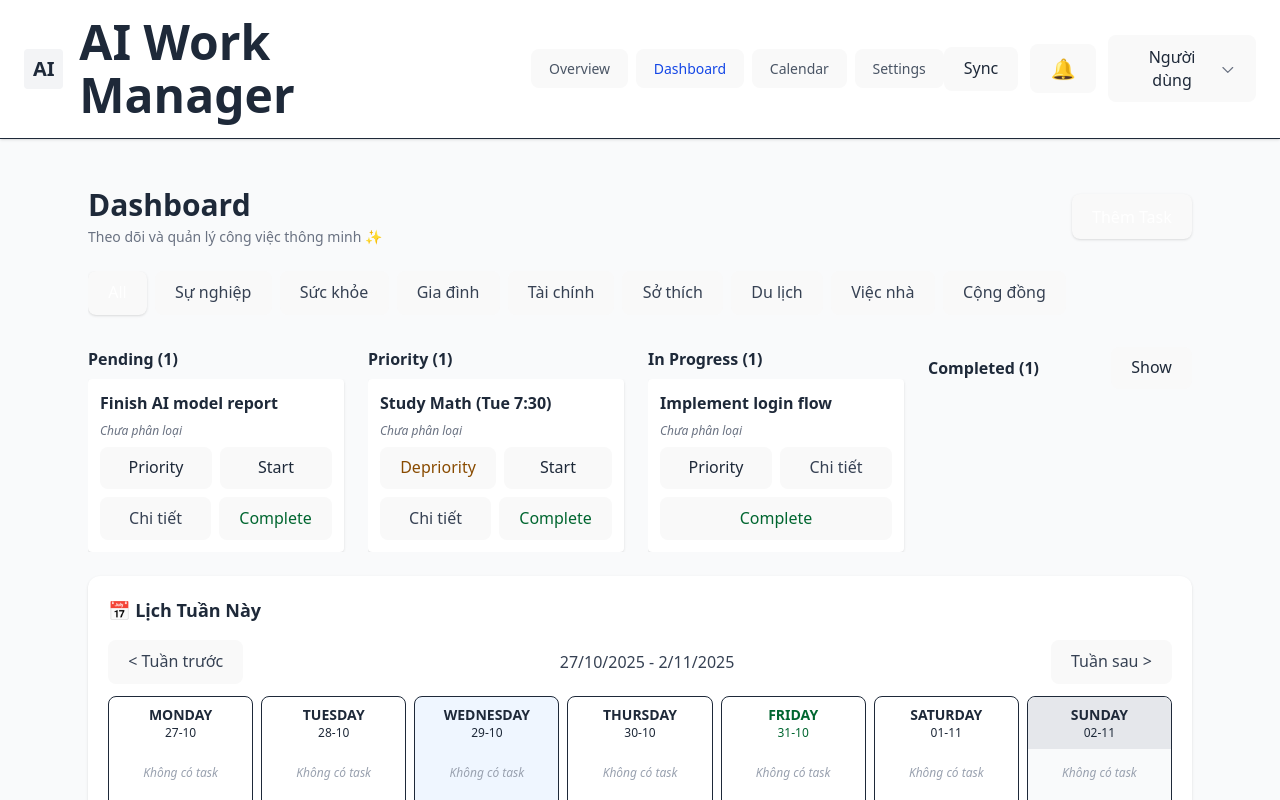
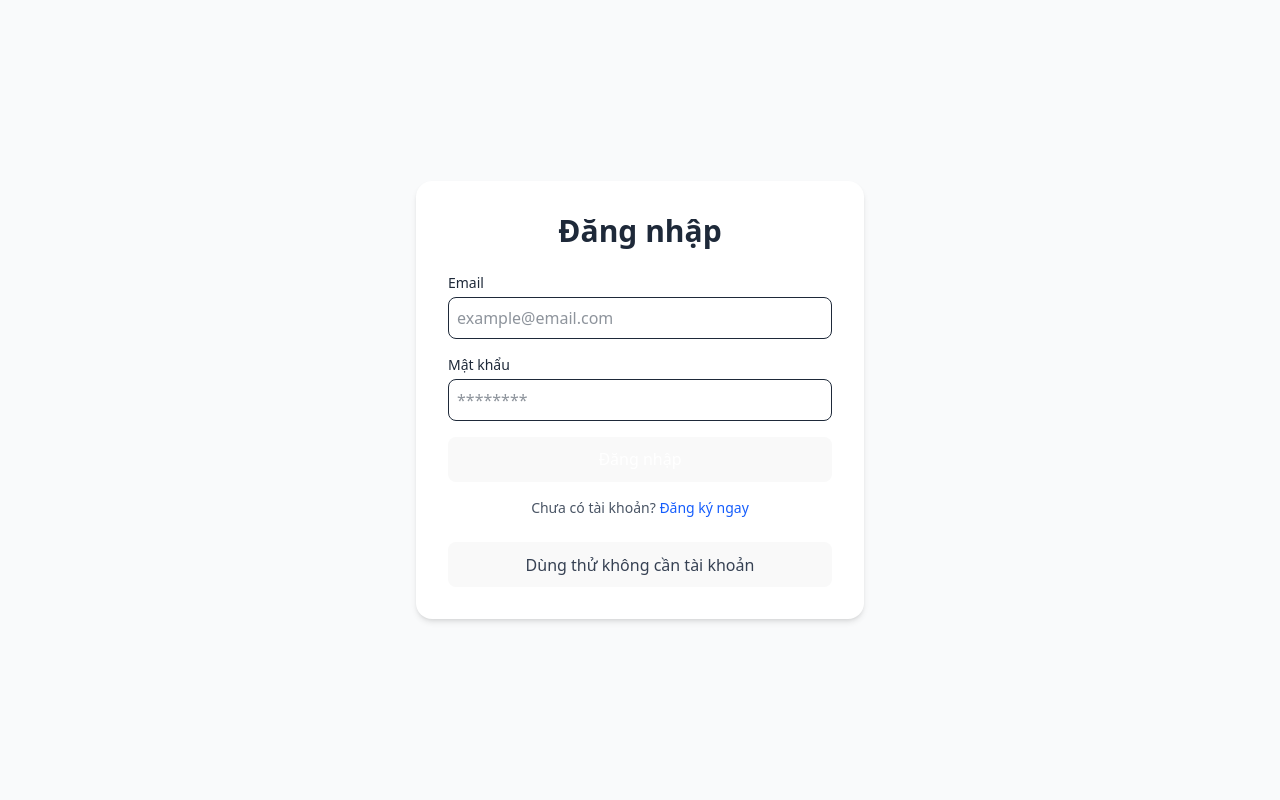
Before and after one commit to 23001825-NguyenQuangAnh/group36-finalterm, a React (Vite) app in the folder vite-project/: page / in a window 1280 px wide. Both pictures are taken after a click on the button "Đăng nhập". Shown: the top 800 px of the page. Built offline with nearby package versions, Linux system fonts and the light colour scheme.

Commit message:
Đã thêm login/register nhưng chưa xóa demo

```diff
--- a/vite-project/index.html
+++ b/vite-project/index.html
@@ -2,9 +2,9 @@
 <html lang="en">
   <head>
     <meta charset="UTF-8" />
-    <link rel="icon" type="image/svg+xml" href="/vite.svg" />
+    <link rel="icon" type="image/svg+xml" href="/report-svgrepo-com.svg" />
     <meta name="viewport" content="width=device-width, initial-scale=1.0" />
-    <title>vite-project</title>
+    <title>AI Work Manager</title>
   </head>
   <body>
     <div id="root"></div>
--- a/vite-project/src/App.jsx
+++ b/vite-project/src/App.jsx
@@ -7,6 +7,7 @@ import CalendarView from "./pages/CalendarView";
 import Settings from "./pages/Settings";
 import LandingPage from "./pages/LandingPage";
 import Dashboard from "./pages/Dashboard";
+import LoginPage from "./pages/LoginPage";
 
 import { useTasks } from "./hooks/useTasks";
 import { handleSyncDemo, toggleLogin } from "./utils/auth";
@@ -14,22 +15,44 @@ import { handleSyncDemo, toggleLogin } from "./utils/auth";
 export default function App() {
   const [activeTab, setActiveTab] = useState("dashboard");
   const [isLoggedIn, setIsLoggedIn] = useState(false);
+  const [showLoginPage, setShowLoginPage] = useState(false);
   const { tasks, setTasks } = useTasks(isLoggedIn);
 
-  // Xóa toàn bộ dữ liệu demo (local)
   const clearData = () => {
     if (confirm("Clear local demo data?")) {
       localStorage.removeItem("awm_tasks_v1");
       setTasks([]);
     }
   };
+  <Header
+  userName={localStorage.getItem("awm_user_name") || "Người dùng"}
+  activeTab={activeTab}
+  setActiveTab={setActiveTab}
+  onSync={handleSyncDemo}
+  isLoggedIn={isLoggedIn}
+  onLoginLogout={() => toggleLogin(setIsLoggedIn)}
+  />
 
-  // Nếu CHƯA đăng nhập → hiện LandingPage
+
+  // Nếu CHƯA đăng nhập
   if (!isLoggedIn) {
-    return <LandingPage onLogin={() => toggleLogin(setIsLoggedIn)} />;
+    // Nếu chưa ấn “Đăng nhập” → hiện LandingPage
+    if (!showLoginPage) {
+      return <LandingPage onLogin={() => setShowLoginPage(true)} />;
+    }
+
+    // Nếu đã ấn → hiện LoginPage
+    return (
+      <LoginPage
+        onAuthSuccess={() => {
+          toggleLogin(setIsLoggedIn);
+          setShowLoginPage(false);
+        }}
+      />
+    );
   }
 
-  // Nếu ĐÃ đăng nhập → hiện ứng dụng chính
+  // Nếu ĐÃ đăng nhập → hiện App chính
   return (
     <div className="min-h-screen bg-gray-50 text-gray-800">
       <Header
--- a/vite-project/src/pages/Dashboard.jsx
+++ b/vite-project/src/pages/Dashboard.jsx
@@ -86,7 +86,7 @@ export default function Dashboard({ tasks, setTasks }) {
   // === LỊCH TUẦN ===
   const daysOfWeek = ['MONDAY','TUESDAY','WEDNESDAY','THURSDAY','FRIDAY','SATURDAY','SUNDAY'];
   const colors = [
-    'red','purple','blue','orange','green','indigo','gray'
+    'red','purple','blue','orange','green','indigo','yellow'
   ];
   const weekDates = useMemo(() => {
     const start = getStartOfWeek(currentDate);
@@ -134,8 +134,8 @@ export default function Dashboard({ tasks, setTasks }) {
       {/* HEADER */}
       <div className="flex justify-between items-center">
         <div>
-          <h2 className="text-3xl font-bold text-gray-800">Dashboard</h2>
-          <p className="text-sm text-gray-500 mt-1">
+          <h2 className="text-3xl font-bold text-yellow-800">Dashboard</h2>
+          <p className="text-sm text-yellow-500 mt-1">
             Theo dõi và quản lý công việc thông minh ✨
           </p>
         </div>
@@ -208,7 +208,7 @@ export default function Dashboard({ tasks, setTasks }) {
         <div className="flex justify-between items-center mb-3">
           <button
             onClick={() => setCurrentDate(addDays(currentDate, -7))}
-            className="px-3 py-1 bg-gray-200 text-gray-700 rounded hover:bg-gray-300 text-sm"
+            className="px-3 py-1 bg-yellow-200 text-gray-700 rounded hover:bg-gray-300 text-sm"
           >
             &lt; Tuần trước
           </button>
@@ -218,7 +218,7 @@ export default function Dashboard({ tasks, setTasks }) {
           </span>
           <button
             onClick={() => setCurrentDate(addDays(currentDate, 7))}
-            className="px-3 py-1 bg-gray-200 text-gray-700 rounded hover:bg-gray-300 text-sm"
+            className="px-3 py-1 bg-yellow-200 text-gray-700 rounded hover:bg-gray-300 text-sm"
           >
             Tuần sau &gt;
           </button>
@@ -260,13 +260,13 @@ export default function Dashboard({ tasks, setTasks }) {
                         >
                           {task.title}
                         </div>
-                        <div className="text-xs text-gray-500">
+                        <div className="text-xs text-yellow-500">
                           {CATEGORIES.find((c) => c.id === task.categoryId)?.name || 'N/A'}
                         </div>
                       </div>
                     ))
                   ) : (
-                    <div className="text-xs text-gray-400 text-center italic mt-2">
+                    <div className="text-xs text-yellow-400 text-center italic mt-2">
                       Không có task
                     </div>
                   )}
--- /dev/null
+++ b/vite-project/src/pages/LoginPage.jsx
@@ -0,0 +1,108 @@
+import React, { useState } from "react";
+
+/**
+ * LoginPage — Trang đăng nhập / đăng ký đơn giản có nhập tên
+ * Props:
+ *  - onAuthSuccess: hàm gọi sau khi đăng nhập / đăng ký thành công
+ */
+export default function LoginPage({ onAuthSuccess }) {
+  const [isRegister, setIsRegister] = useState(false);
+  const [name, setName] = useState("");
+  const [email, setEmail] = useState("");
+  const [password, setPassword] = useState("");
+
+  const handleSubmit = (e) => {
+    e.preventDefault();
+
+    if (isRegister) {
+      // === Xử lý ĐĂNG KÝ ===
+      if (!name || !email || !password) {
+        alert("Vui lòng nhập đầy đủ thông tin đăng ký!");
+        return;
+      }
+      localStorage.setItem("awm_user_name", name);
+      alert(`Chào mừng ${name}! Đăng ký thành công 🎉`);
+    } else {
+      // === Xử lý ĐĂNG NHẬP ===
+      if (!email || !password) {
+        alert("Vui lòng nhập email và mật khẩu!");
+        return;
+      }
+      const savedName = localStorage.getItem("awm_user_name") || "Người dùng";
+      alert(`Xin chào ${savedName}! Đăng nhập thành công ✅`);
+    }
+
+    onAuthSuccess();
+  };
+
+  return (
+    <div className="min-h-screen flex items-center justify-center bg-gray-50 text-gray-800 px-4">
+      <div className="bg-white p-8 rounded-2xl shadow-md w-full max-w-md">
+        <h2 className="text-3xl font-bold text-center mb-6">
+          {isRegister ? "Đăng ký tài khoản" : "Đăng nhập"}
+        </h2>
+
+        <form onSubmit={handleSubmit} className="space-y-4">
+          {isRegister && (
+            <div>
+              <label className="block text-sm font-medium mb-1">Họ và tên</label>
+              <input
+                type="text"
+                className="w-full border rounded-lg p-2 focus:outline-none focus:ring-2 focus:ring-blue-500"
+                value={name}
+                onChange={(e) => setName(e.target.value)}
+                placeholder="Nguyễn Văn A"
+              />
+            </div>
+          )}
+
+          <div>
+            <label className="block text-sm font-medium mb-1">Email</label>
+            <input
+              type="email"
+              className="w-full border rounded-lg p-2 focus:outline-none focus:ring-2 focus:ring-blue-500"
+              value={email}
+              onChange={(e) => setEmail(e.target.value)}
+              placeholder="example@email.com"
+            />
+          </div>
+
+          <div>
+            <label className="block text-sm font-medium mb-1">Mật khẩu</label>
+            <input
+              type="password"
+              className="w-full border rounded-lg p-2 focus:outline-none focus:ring-2 focus:ring-blue-500"
+              value={password}
+              onChange={(e) => setPassword(e.target.value)}
+              placeholder="********"
+            />
+          </div>
+
+          <button
+            type="submit"
+            className="w-full bg-blue-600 text-white py-2 rounded-lg font-semibold hover:bg-blue-700 transition"
+          >
+            {isRegister ? "Đăng ký" : "Đăng nhập"}
+          </button>
+        </form>
+
+        <p className="text-center text-sm text-gray-600 mt-4">
+          {isRegister ? "Đã có tài khoản?" : "Chưa có tài khoản?"}{" "}
+          <span
+            onClick={() => setIsRegister(!isRegister)}
+            className="text-blue-600 font-medium hover:underline cursor-pointer"
+          >
+            {isRegister ? "Đăng nhập" : "Đăng ký ngay"}
+          </span>
+        </p>
+
+        <button
+          onClick={onAuthSuccess}
+          className="w-full mt-6 bg-gray-100 text-gray-700 py-2 rounded-lg font-medium hover:bg-gray-200 transition"
+        >
+          Dùng thử không cần tài khoản
+        </button>
+      </div>
+    </div>
+  );
+}
--- a/vite-project/tailwind.config.js
+++ b/vite-project/tailwind.config.js
@@ -9,3 +9,12 @@ export default {
   },
   plugins: [],
 }
+// tailwind.config.js
+module.exports = {
+  safelist: [
+    'bg-red-50', 'bg-purple-50', 'bg-blue-50', 'bg-orange-50', 'bg-green-50', 'bg-indigo-50', 'bg-yellow-50',
+    'border-red-300', 'border-purple-300', 'border-blue-300', 'border-orange-300', 'border-green-300', 'border-indigo-300', 'border-yellow-300',
+    'bg-red-200', 'bg-purple-200', 'bg-blue-200', 'bg-orange-200', 'bg-green-200', 'bg-indigo-200', 'bg-yellow-200',
+    'text-red-800', 'text-purple-800', 'text-blue-800', 'text-orange-800', 'text-green-800', 'text-indigo-800', 'text-yellow-800',
+  ],
+};
```
Also changed, not shown: vite-project/public/report-svgrepo-com.svg (added).
